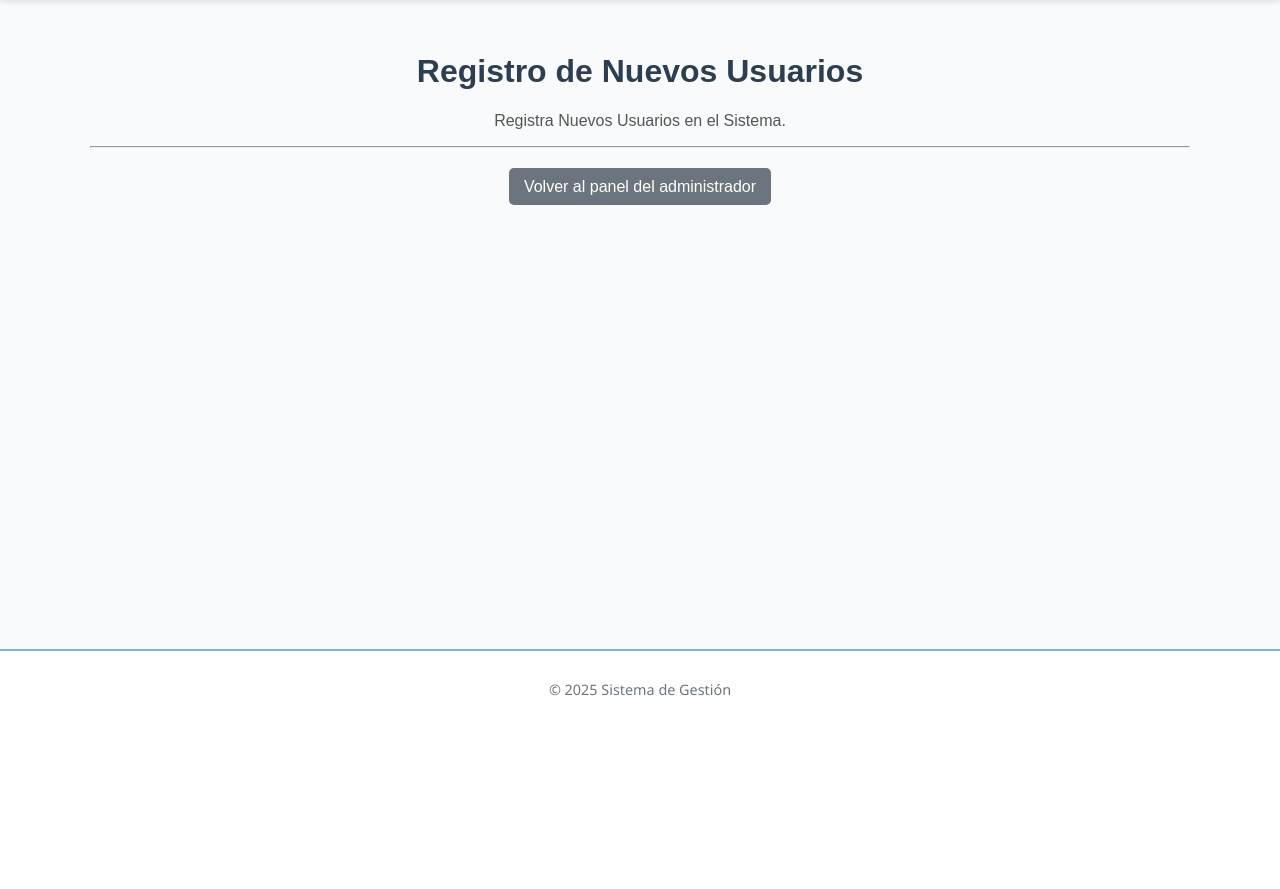
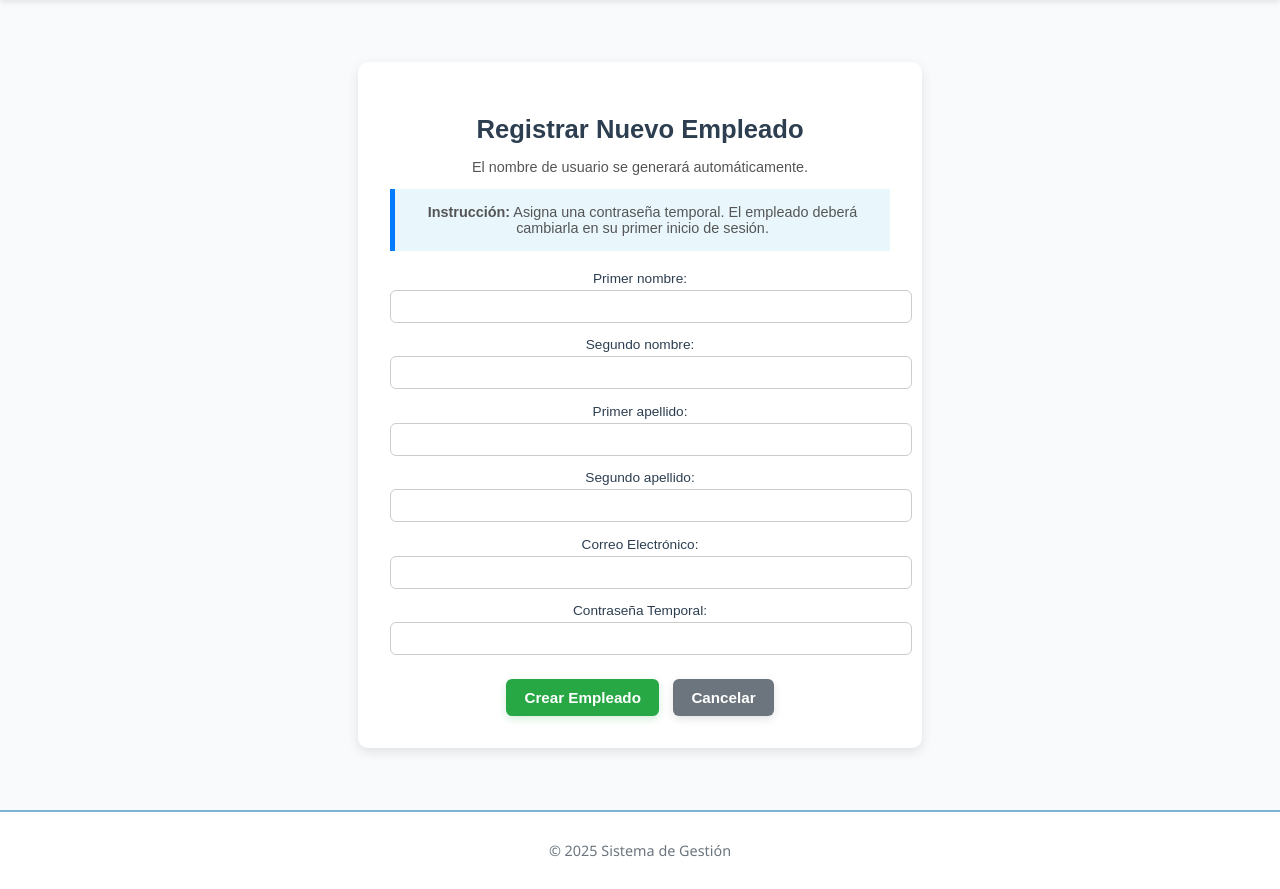
Before and after one commit to Alex090205/PIA-PROYECTOS, a Django app: page /registrar/usuario/ in a window 1280 px wide. Shown: the part 72-961 px from the top of the page. Before the commit the page ends 768 px from the top, so only its background shows below. Run offline with Django 5.2, Linux system fonts and the light colour scheme; the visitor is signed in with stand-in values (Sample User, id 1).

Commit message:
registrar usuario

```diff
--- a/gestion/forms.py
+++ b/gestion/forms.py
@@ -1,6 +1,7 @@
 from django import forms
 from django.contrib.auth.models import User
-from .models import Proyecto, RegistroHoras, AsignacionProyecto, Cliente
+from .models import Proyecto, RegistroHoras, AsignacionProyecto, Cliente, PerfilEmpleado
+from django.contrib.auth.forms import UserCreationForm
 
 
 # === FORMULARIO DE PROYECTOS (SOLO ACCESO AL ADMINISTRADOR) ===
@@ -167,3 +168,47 @@ class ClienteForm(forms.ModelForm):
         widgets = {
             'direccion': forms.TextInput(attrs={'class': 'form-control'}),
         }
+
+class EmpleadoForm(forms.ModelForm):
+    # Definimos los campos que no están en PerfilEmpleado pero que necesitamos
+    email = forms.EmailField(required=True, label="Correo Electrónico")
+    password = forms.CharField(widget=forms.PasswordInput, label="Contraseña Temporal")
+
+    class Meta:
+        model = PerfilEmpleado
+        # Especificamos los campos del PerfilEmpleado que queremos en el formulario
+        fields = ['primer_nombre', 'segundo_nombre', 'primer_apellido', 'segundo_apellido']
+
+    def save(self, commit=True):
+        # Obtenemos los datos limpios del formulario
+        primer_nombre = self.cleaned_data.get('primer_nombre')
+        primer_apellido = self.cleaned_data.get('primer_apellido')
+
+        # --- Lógica para generar el nombre de usuario ---
+        if primer_nombre and primer_apellido:
+            base_username = f"{primer_apellido.upper()}{primer_nombre[0].upper()}"
+            username = base_username
+            counter = 1
+            # Nos aseguramos de que el username sea único
+            while User.objects.filter(username=username).exists():
+                username = f"{base_username}{counter}"
+                counter += 1
+        else:
+            # Si los campos están vacíos, genera un error (esto no debería pasar por las validaciones)
+            raise ValueError("El primer nombre y el primer apellido son requeridos.")
+
+        # --- Creación del User de Django ---
+        user = User.objects.create_user(
+            username=username,
+            email=self.cleaned_data.get('email'),
+            password=self.cleaned_data.get('password'),
+            first_name=primer_nombre, # Guardamos el primer nombre en el campo por defecto de User
+            last_name=primer_apellido, # y el primer apellido
+        )
+
+        # --- Creación y enlace del PerfilEmpleado ---
+        perfil = super().save(commit=False)
+        perfil.user = user # Enlazamos el perfil con el usuario recién creado
+        if commit:
+            perfil.save()
+        return perfil
--- a/gestion/models.py
+++ b/gestion/models.py
@@ -168,3 +168,19 @@ class AsignacionProyecto(models.Model):
     def __str__(self):
         estado = 'Activo' if self.activo else 'Baja'
         return f"{self.empleado.username} -> {self.proyecto.nombre} ({estado})"
+
+
+class PerfilEmpleado(models.Model):
+    # Enlace uno-a-uno con el modelo User de Django
+    user = models.OneToOneField(User, on_delete=models.CASCADE)
+
+    # Campos de nombre personalizados
+    primer_nombre = models.CharField(max_length=150)
+    segundo_nombre = models.CharField(max_length=150, blank=True) # blank=True lo hace opcional
+    primer_apellido = models.CharField(max_length=150)
+    segundo_apellido = models.CharField(max_length=150)
+
+    # Aquí es un buen lugar para añadir otros campos como 'puesto' o 'costo_por_hora' en el futuro
+
+    def __str__(self):
+        return f"{self.primer_nombre} {self.primer_apellido}"
--- a/gestion/templates/gestion/registrar_usuario.html
+++ b/gestion/templates/gestion/registrar_usuario.html
@@ -1,16 +1,23 @@
 {% extends "gestion/base.html" %}
-{% block title %}Registros de Usuarios - Admin{% endblock %}
+
+{% block title %}Registrar Nuevo Empleado{% endblock %}
 
 {% block content %}
-<div style="max-width: 1100px; margin: auto; font-family: Arial, sans-serif;">
-    <h1 style="text-align: center; color: #2c3e50;"> Registro de Nuevos Usuarios</h1>
-    <p style="text-align: center; color: #555;">Registra Nuevos Usuarios en el Sistema.</p>
-    <hr>
+    <div class="form-container">
+        <h2>Registrar Nuevo Empleado</h2>
+        <p>El nombre de usuario se generará automáticamente.</p>
 
-     <!--  CODIGO DEL BOTÓN PARA VOLVER -->
-    <div style="text-align: center; margin-top: 30px;">
-        <a href="{% url 'admin_home' %}" style="padding: 10px 15px; background-color: #6c757d; color: white; border-radius: 5px; text-decoration: none;">
-            Volver al panel del administrador
-        </a>
+        <p style="background-color: #e9f7fd; border-left: 5px solid #007bff; padding: 15px; margin-bottom: 20px;">
+            <strong>Instrucción:</strong> Asigna una contraseña temporal. El empleado deberá cambiarla en su primer inicio de sesión.
+        </p>
+
+        <form method="post">
+            {% csrf_token %}
+            {{ form.as_p }}
+            <div class="form-actions">
+                <button type="submit" class="btn btn-primary">Crear Empleado</button>
+                <a href="{% url 'home' %}" class="btn btn-secondary">Cancelar</a>
+            </div>
+        </form>
     </div>
 {% endblock %}
--- a/gestion/urls.py
+++ b/gestion/urls.py
@@ -31,6 +31,8 @@ urlpatterns = [
 
     path('reportes/', views.reportes, name='reportes'),
 
+    path('registrar/usuario/', views.registrar_usuario, name='registrar_usuario'),
+
 
 
 
--- a/gestion/views.py
+++ b/gestion/views.py
@@ -5,7 +5,7 @@ from django.contrib.auth.decorators import login_required
 # from django.db.models import Sum
 #from django.contrib.auth.models import User
 from .models import Proyecto, RegistroHoras, Actividad
-from .forms import ProyectoForm, RegistroHorasForm, ClienteForm
+from .forms import ProyectoForm, RegistroHorasForm, ClienteForm, EmpleadoForm
 from django.utils import timezone
 from django.db.models import Sum, Prefetch
 from django.contrib.auth.models import User
@@ -390,3 +390,20 @@ def registrar_cliente(request):
         form = ClienteForm()
 
     return render(request, 'gestion/registrar_cliente.html', {'form': form})
+
+
+@login_required
+def registrar_usuario(request):
+    # Solo los administradores pueden registrar empleados
+    if not request.user.is_staff:
+        return redirect('home')
+
+    if request.method == 'POST':
+        form = EmpleadoForm(request.POST)
+        if form.is_valid():
+            form.save() # Aquí ocurre la magia: se crea el User y el Perfil
+            return redirect('home') # O a una página de éxito
+    else:
+        form = EmpleadoForm()
+
+    return render(request, 'gestion/registrar_usuario.html', {'form': form})
```
